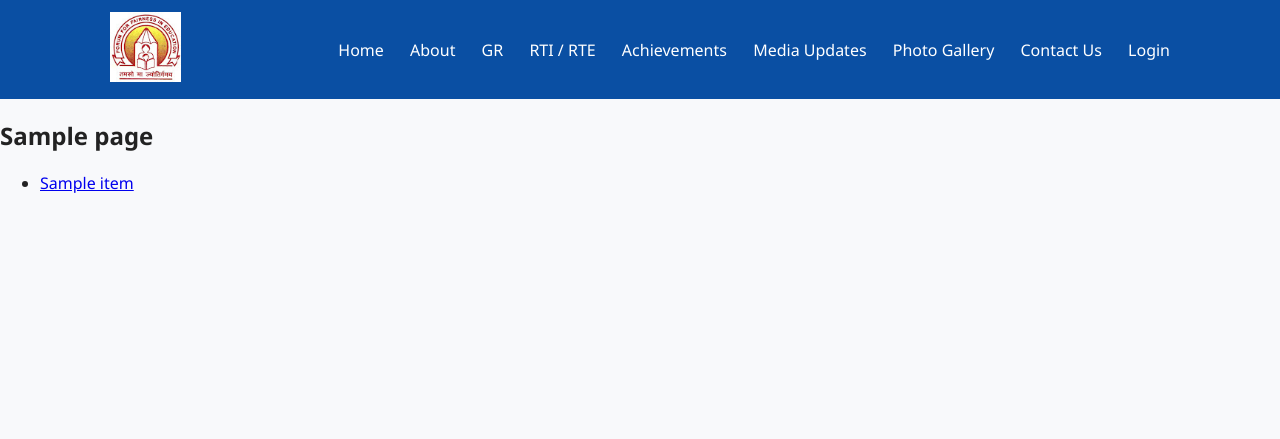
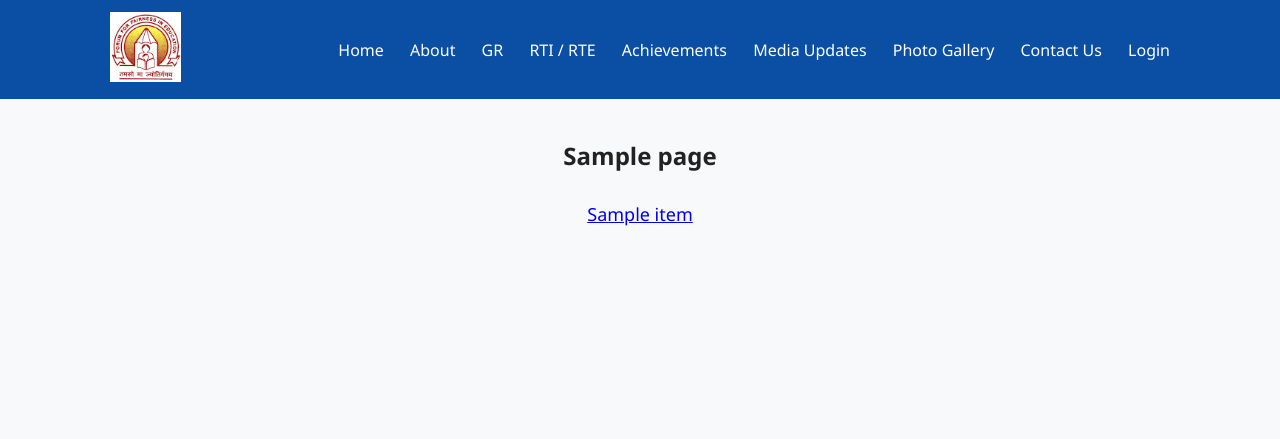
Before and after one commit to MonikaShah/ffe, a Django app: template templates/content/gr_page.html in a window 1280 px wide. Shown: the top 439 px of the page. Run offline with Django 5.2, Linux system fonts and the light colour scheme; the template is opened without the code that fills it: most values are stand-ins (such as "Sample title", 1, 10 or a date in 2020); parts of the project's set-up code (start-up, migrations or seed data) failed here and were passed over; some libraries are stand-ins or nearby versions.

Commit message:
Style updated

```diff
--- a/static/css/style.css
+++ b/static/css/style.css
@@ -202,6 +202,25 @@ body {
 .btn-submit:hover {
   background: #e68900;
 }
+/* ========================RTI Page========== */
+.page-container {
+  max-width: 800px;      /* optional, keeps content readable */
+  margin: 0 auto;        /* center horizontally */
+  text-align: center;    /* center the title, links, and emojis */
+  padding: 20px;
+}
+
+.rti-documents {
+  list-style: none;       /* remove default bullets */
+  padding: 0;
+  margin: 20px 0;        /* space above/below the list */
+}
+
+.rti-documents li {
+  margin: 10px 0;        /* spacing between items */
+  font-size: 18px;
+  display: inline-block;  /* keeps items centered nicely */
+}
 
 /* ================= FOOTER ================= */
 .site-footer {
@@ -209,6 +228,27 @@ body {
   color: #fff;
   text-align: center;
   padding: 20px 0;
+}
+.gallery-grid,
+.photo-grid {
+  display: grid;
+  grid-template-columns: repeat(auto-fit, minmax(220px, 1fr));
+  gap: 20px;
+}
+
+.event-card,
+.photo-item {
+  border-radius: 10px;
+  overflow: hidden;
+  background: #fff;
+  box-shadow: 0 6px 18px rgba(0,0,0,0.08);
+  padding: 10px;
+}
+
+.caption {
+  font-size: 14px;
+  color: #555;
+  margin-top: 6px;
 }
 
 /* ================= MOBILE ================= */
```
